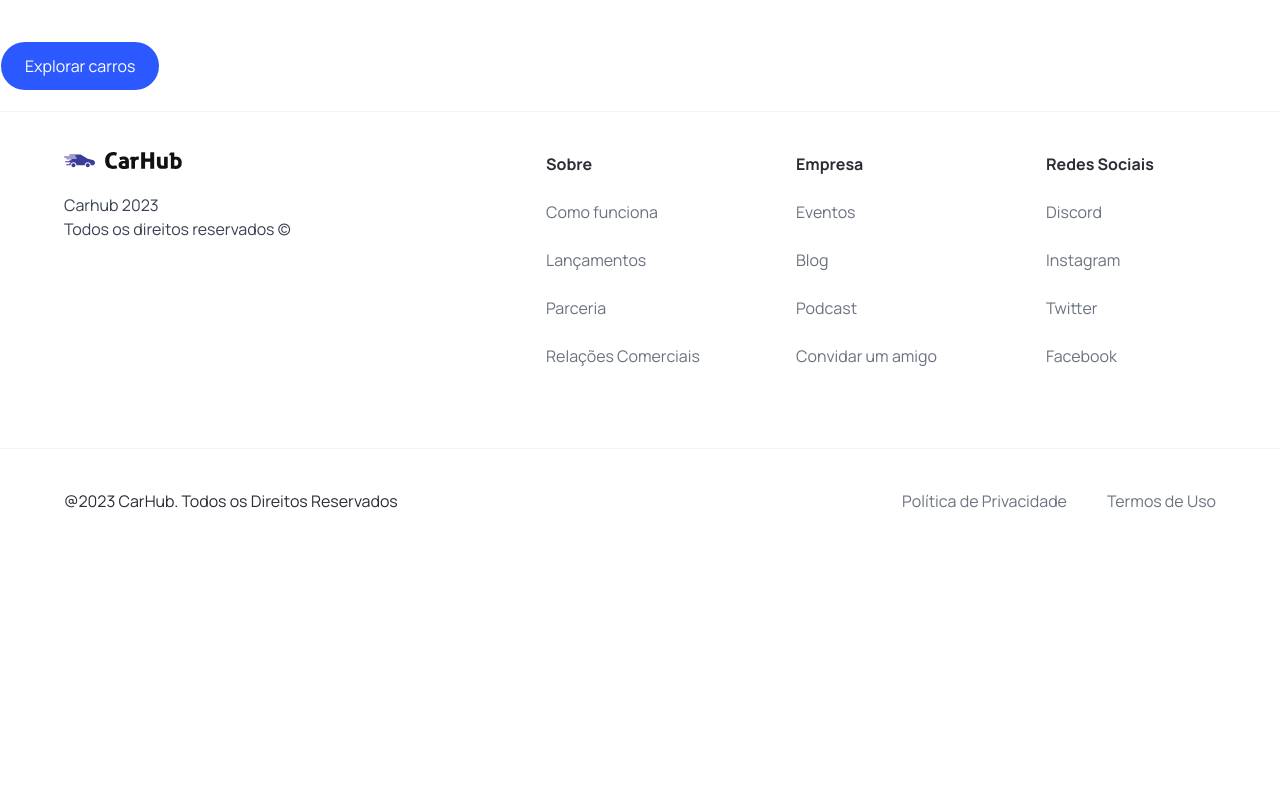
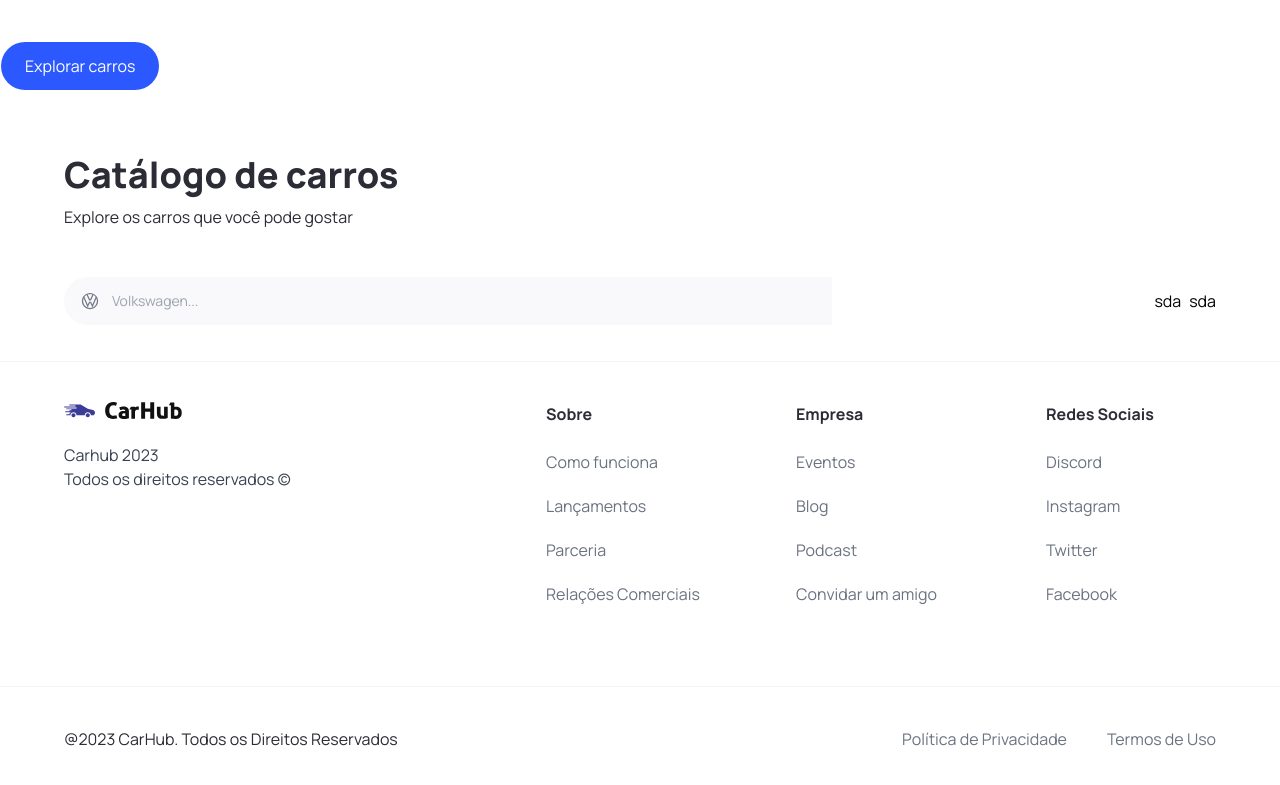
Before and after one commit to xuniorss/car_showcase, a Next.js app: page / in a window 1280 px wide. Shown: the part 764-1549 px from the top of the page. Before the commit the page ends 1317 px from the top, so only its background shows below. Built offline with nearby package versions, Linux system fonts and the light colour scheme.

Commit message:
Car Catalogue

```diff
--- a/package.json
+++ b/package.json
@@ -9,6 +9,7 @@
       "lint": "next lint"
    },
    "dependencies": {
+      "@headlessui/react": "^1.7.15",
       "@types/node": "20.2.5",
       "@types/react": "18.2.9",
       "@types/react-dom": "18.2.4",
--- a/src/app/page.tsx
+++ b/src/app/page.tsx
@@ -1,9 +1,26 @@
+import { CustomFilter } from '@/components/CustomFilter'
 import { Hero } from '@/components/Hero'
+import { SearchBar } from '@/components/SearchBar'
 
 export default function Home() {
    return (
       <main className="overflow-hidden">
          <Hero />
+
+         <div className="padding-x padding-y max-width mt-12" id="discover">
+            <div className="home__text-container">
+               <h1 className="text-4xl font-extrabold">Catálogo de carros</h1>
+               <p>Explore os carros que você pode gostar</p>
+            </div>
+            <div className="home__filters">
+               <SearchBar />
+
+               <div className="home__filter-container">
+                  <CustomFilter title="Combustível" />
+                  <CustomFilter title="Gás" />
+               </div>
+            </div>
+         </div>
       </main>
    )
 }
--- /dev/null
+++ b/src/components/CustomFilter/index.tsx
@@ -0,0 +1,3 @@
+export const CustomFilter = () => {
+   return <div>sda</div>
+}
--- a/src/components/Footer/index.tsx
+++ b/src/components/Footer/index.tsx
@@ -6,7 +6,7 @@
    const currentYear = new Date().getFullYear()
 
    return (
-      <footer className="mt-5 flex flex-col border-t border-gray-100 text-black-100">
+      <footer className="mt-5 flex flex-col  border-t border-gray-100 text-black-100">
          <div className="flex flex-wrap justify-between gap-5 px-6 py-10 max-md:flex-col sm:px-16">
             <div className="flex flex-col items-start justify-start gap-6">
                <Image
@@ -26,6 +26,7 @@
                {footerLinks.map((link) => (
                   <div key={link.title} className="footer__link">
                      <h3 className="font-bold">{link.title}</h3>
+                     <div className="flex flex-col gap-5">
                         {link.links.map((item) => (
                            <Link
                               key={item.title}
@@ -35,6 +36,7 @@
                               {item.title}
                            </Link>
                         ))}
+                     </div>
                   </div>
                ))}
             </div>
--- /dev/null
+++ b/src/components/SearchBar/index.tsx
@@ -0,0 +1,21 @@
+'use client'
+
+import { useCallback, useState } from 'react'
+import { SearchManufacturer } from '../SearchManufacturer'
+
+export const SearchBar = () => {
+   const [manufacturer, setManufacturer] = useState('')
+
+   const handleSearch = useCallback(() => {}, [])
+
+   return (
+      <form className="searchbar" onSubmit={handleSearch}>
+         <div className="searchbar__item">
+            <SearchManufacturer
+               manufacturer={manufacturer}
+               setManufacturer={setManufacturer}
+            />
+         </div>
+      </form>
+   )
+}
--- /dev/null
+++ b/src/components/SearchManufacturer/index.tsx
@@ -0,0 +1,113 @@
+'use client'
+
+import { Combobox, Transition } from '@headlessui/react'
+import { SearchManufacturerProps } from '@/types'
+import Image from 'next/image'
+import { Fragment, useState } from 'react'
+import { manufacturers } from '@/constants'
+
+export const SearchManufacturer = ({
+   manufacturer,
+   setManufacturer,
+}: SearchManufacturerProps) => {
+   const [query, setQuery] = useState('')
+
+   const filteredManufacturers =
+      query === ''
+         ? manufacturers
+         : manufacturers.filter((item) =>
+              item
+                 .toLowerCase()
+                 .replace(/\s+/g, '')
+                 .includes(query.toLowerCase().replace(/\s+/g, ''))
+           )
+
+   return (
+      <div className="search-manufacturer">
+         <Combobox value={manufacturer} onChange={setManufacturer}>
+            <div className="relative w-full">
+               {/* Button for the combobox. Click on the icon to see the complete dropdown */}
+               <Combobox.Button className="absolute top-[14px]">
+                  <Image
+                     src="/car-logo.svg"
+                     width={20}
+                     height={20}
+                     className="ml-4"
+                     alt="car logo"
+                  />
+               </Combobox.Button>
+
+               {/* Input field for searching */}
+               <Combobox.Input
+                  className="search-manufacturer__input"
+                  displayValue={(item: string) => item}
+                  onChange={(event) => setQuery(event.target.value)} // Update the search query when the input changes
+                  placeholder="Volkswagen..."
+               />
+
+               {/* Transition for displaying the options */}
+               <Transition
+                  as={Fragment} // group multiple elements without introducing an additional DOM node i.e., <></>
+                  leave="transition ease-in duration-100"
+                  leaveFrom="opacity-100"
+                  leaveTo="opacity-0"
+                  afterLeave={() => setQuery('')} // Reset the search query after the transition completes
+               >
+                  <Combobox.Options
+                     className="absolute mt-1 max-h-60 w-full overflow-auto rounded-md bg-white py-1 text-base shadow-lg ring-1 ring-black ring-opacity-5 focus:outline-none sm:text-sm"
+                     static
+                  >
+                     {filteredManufacturers.length === 0 && query !== '' ? (
+                        <Combobox.Option
+                           value={query}
+                           className="search-manufacturer__option"
+                        >
+                           {`Criar "${query}"`}
+                        </Combobox.Option>
+                     ) : (
+                        filteredManufacturers.map((item) => (
+                           <Combobox.Option
+                              key={item}
+                              className={({ active }) =>
+                                 `search-manufacturer__option relative ${
+                                    active
+                                       ? 'bg-primary-blue text-white'
+                                       : 'text-gray-900'
+                                 }`
+                              }
+                              value={item}
+                           >
+                              {({ selected, active }) => (
+                                 <>
+                                    <span
+                                       className={`block truncate ${
+                                          selected
+                                             ? 'font-medium'
+                                             : 'font-normal'
+                                       }`}
+                                    >
+                                       {item}
+                                    </span>
+
+                                    {/* Show an active blue background color if the option is selected */}
+                                    {selected ? (
+                                       <span
+                                          className={`absolute inset-y-0 left-0 flex items-center pl-3 ${
+                                             active
+                                                ? 'text-white'
+                                                : 'text-pribg-primary-purple'
+                                          }`}
+                                       ></span>
+                                    ) : null}
+                                 </>
+                              )}
+                           </Combobox.Option>
+                        ))
+                     )}
+                  </Combobox.Options>
+               </Transition>
+            </div>
+         </Combobox>
+      </div>
+   )
+}
--- a/src/types/index.ts
+++ b/src/types/index.ts
@@ -6,3 +6,8 @@
    handleClick?: MouseEventHandler<HTMLButtonElement>
    btnType?: 'button' | 'submit'
 }
+
+export interface SearchManufacturerProps {
+   manufacturer: string
+   setManufacturer: (manufacturer: string) => void
+}
```
Also changed, not shown: 1 other file (tests, documents, lock files or other folders). Lines whose indentation alone changed are shown as unchanged.
